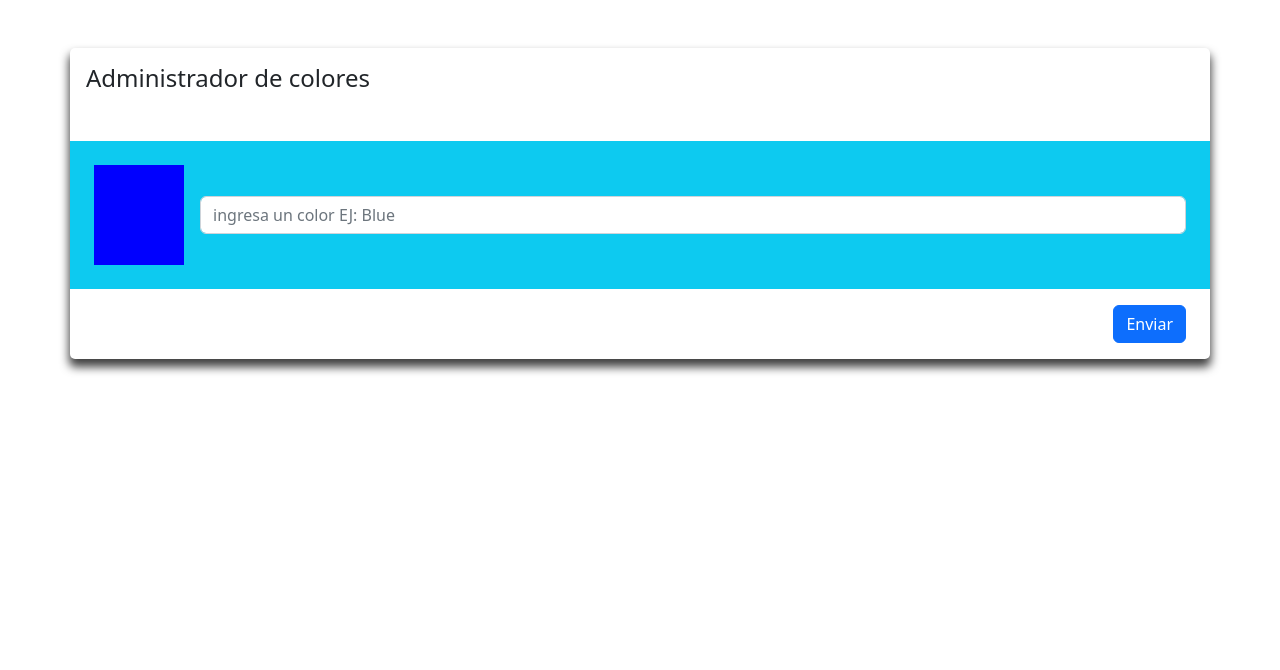
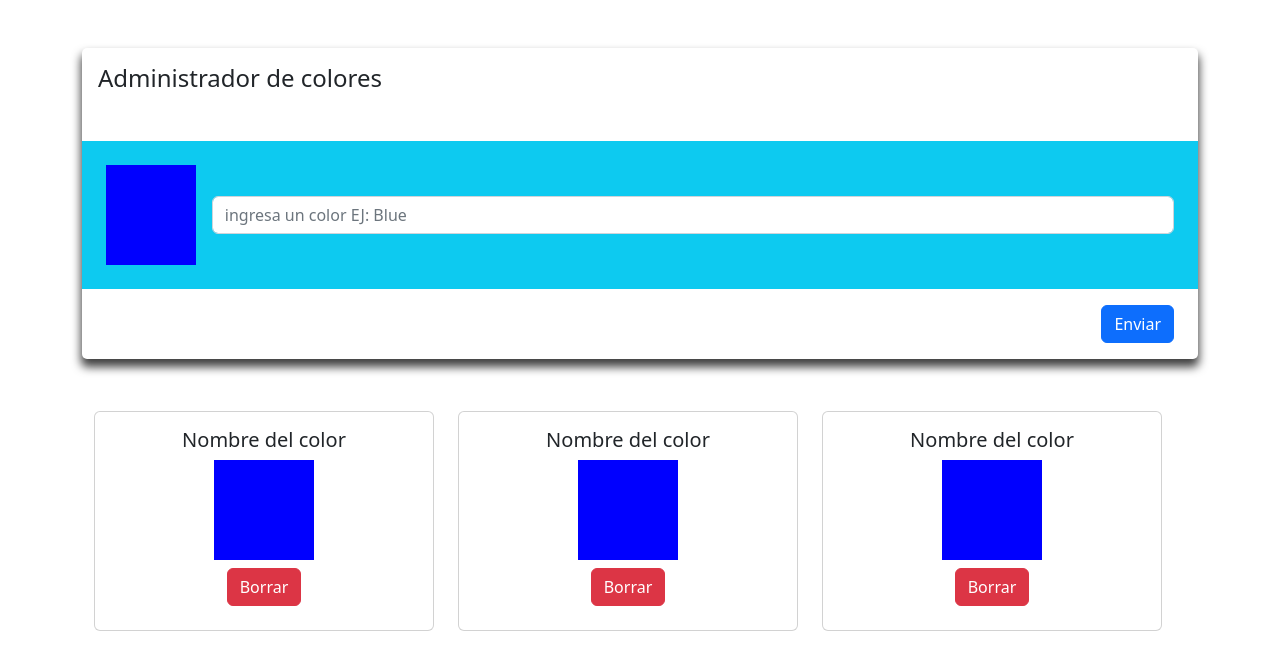
Before and after one commit to Fedreric/practicaReact-6, a React (Vite) app: page / in a window 1280 px wide. Shown: the top 670 px of the page. Built offline with nearby package versions, Linux system fonts and the light colour scheme.

Commit message:
Se agrega el componente CardColor

```diff
--- a/src/App.jsx
+++ b/src/App.jsx
@@ -3,9 +3,9 @@ import AdministradorColor from './components/AdministradorColor';
 import './App.css'
 function App() {
   return (
-    <>
+    <section className='container'>
      <AdministradorColor></AdministradorColor>
-    </>
+    </section>
   )
 }
 
--- a/src/components/AdministradorColor.jsx
+++ b/src/components/AdministradorColor.jsx
@@ -1,7 +1,9 @@
 import { Container, Button, Form } from "react-bootstrap";
+import CardColor from "./CardColor";
 
 const AdministradorColor = () => {
   return (
+    <section>
       <Container className="my-5 p-0 contendor">
         <h2 className="display-6 fs-4 ps-3 pt-3">Administrador de colores</h2>
         <Form className="my-5">
@@ -16,6 +18,13 @@ const AdministradorColor = () => {
           </div>
         </Form>
       </Container>
+
+      <Container className="my-5 row justify-content-between">
+        <CardColor></CardColor>
+        <CardColor></CardColor>
+        <CardColor></CardColor>
+      </Container>
+    </section>
   );
 };
 
--- a/src/components/CardColor.jsx
+++ b/src/components/CardColor.jsx
@@ -0,0 +1,19 @@
+import { Button, Card } from "react-bootstrap";
+
+const CardColor = () => {
+  return (
+    <article className="col-md-4 my-1">
+      <Card className="text-center">
+        <Card.Body>
+          <Card.Title>Nombre del color</Card.Title>
+            <div className="d-flex justify-content-center">
+                <div className="caja"></div>
+            </div>
+          <Button variant="danger" className="my-2">Borrar</Button>
+        </Card.Body>
+      </Card>
+    </article>
+  );
+};
+
+export default CardColor;
```
